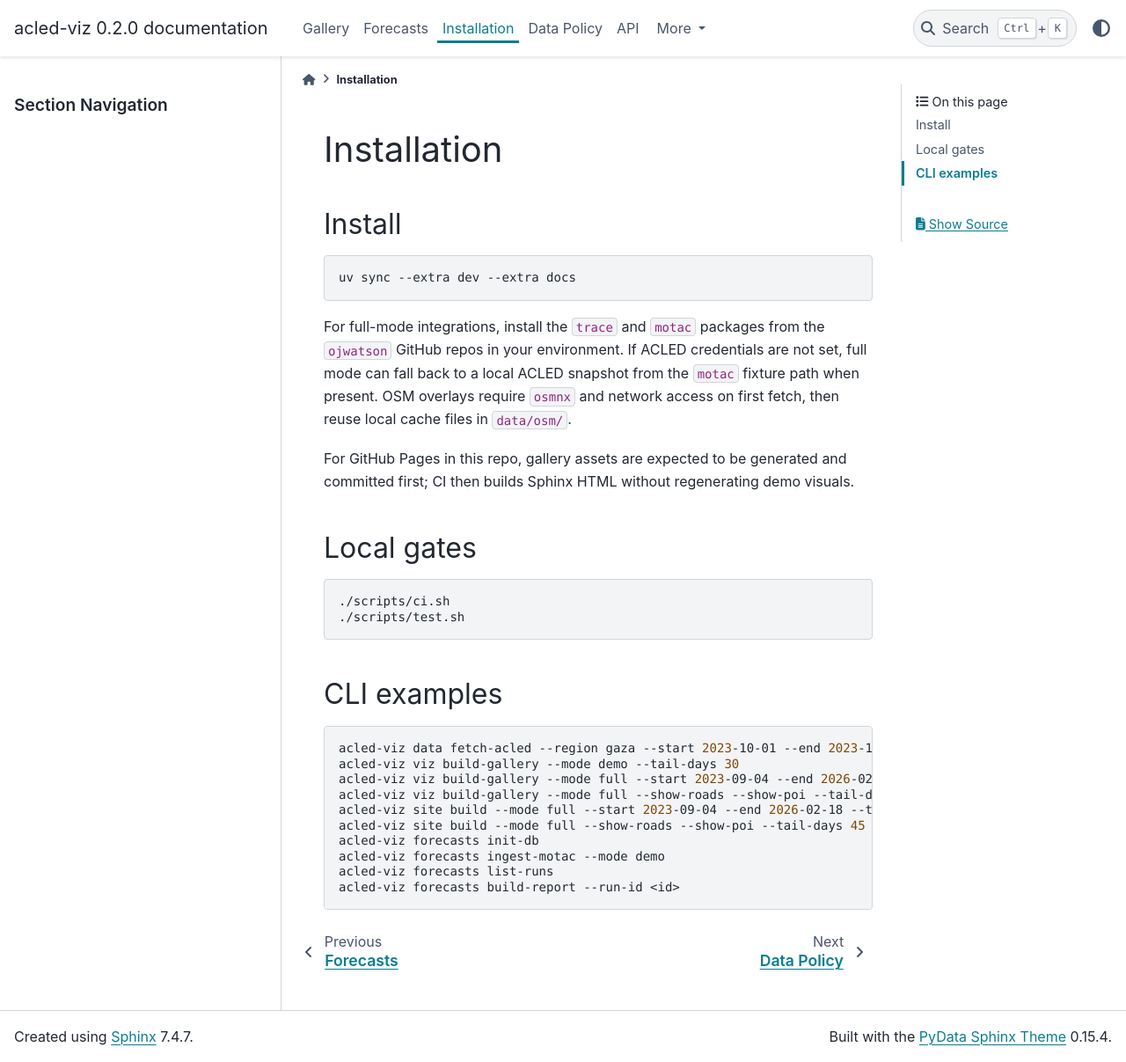
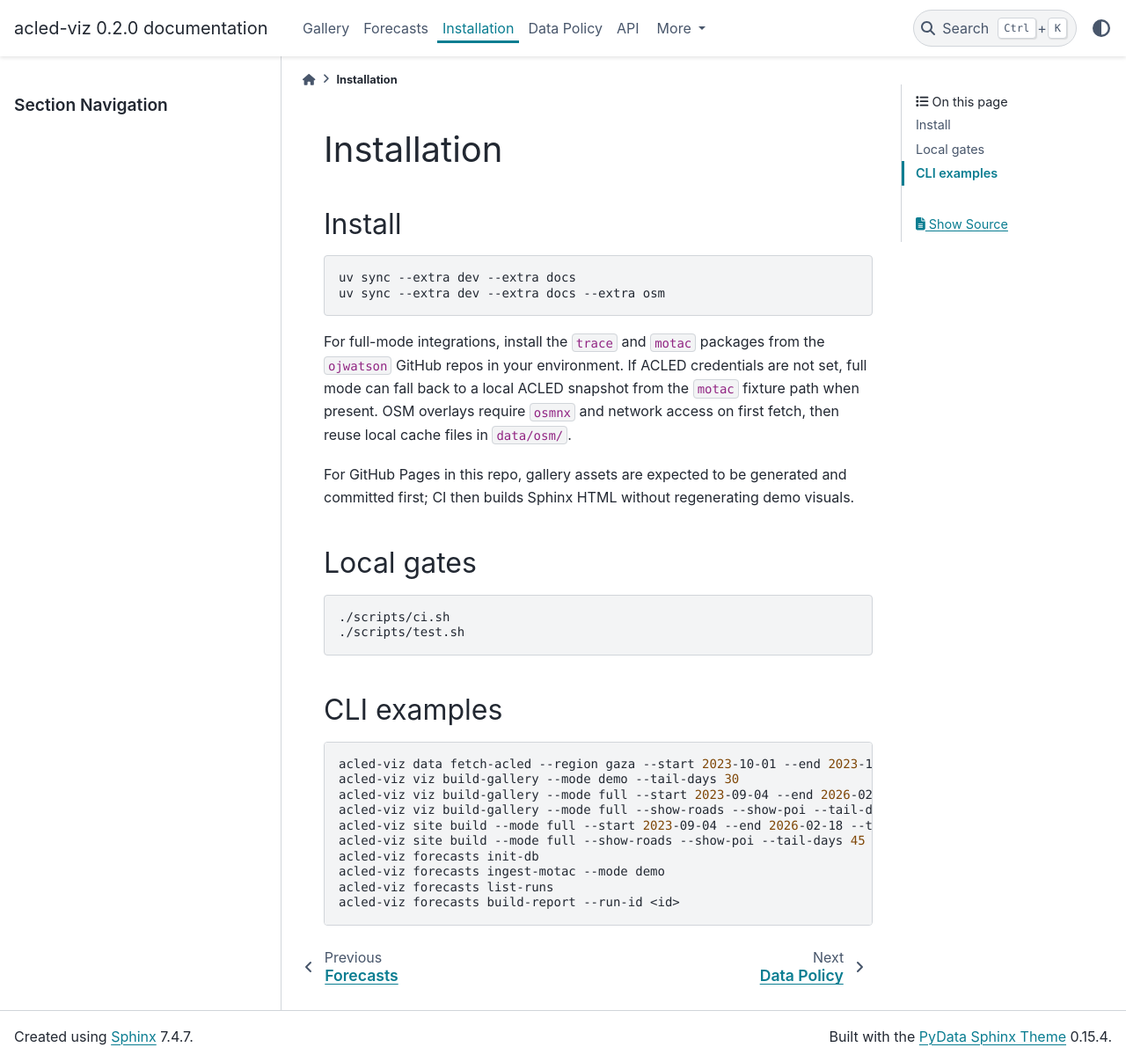
Before and after one commit to OJWatson/acled-viz, a Sphinx documentation site: the page built from docs/installation.md, in a window 1280 px wide and 1207 px high. Shown: the whole window at 88% size. Built offline with Sphinx 7.4.7 and the PyData theme 0.15.4, drawn with Linux system fonts in a browser that asks for light colours.

Commit message:
Add optional osm dependency extra and install docs

````diff
--- a/docs/installation.md
+++ b/docs/installation.md
@@ -4,6 +4,7 @@
 
 ```bash
 uv sync --extra dev --extra docs
+uv sync --extra dev --extra docs --extra osm
 ```
 
 For full-mode integrations, install the `trace` and `motac` packages from the `ojwatson` GitHub repos in your environment.
--- a/pyproject.toml
+++ b/pyproject.toml
@@ -34,6 +34,9 @@
   "sphinx-autodoc-typehints>=2.5.0",
   "sphinx-design>=0.6.1",
 ]
+osm = [
+  "osmnx>=2.0.0",
+]
 
 [project.scripts]
 acled-viz = "acled_viz.cli:main"
````
Also changed, not shown: README.md (+1 -0 lines), 1 other file.
